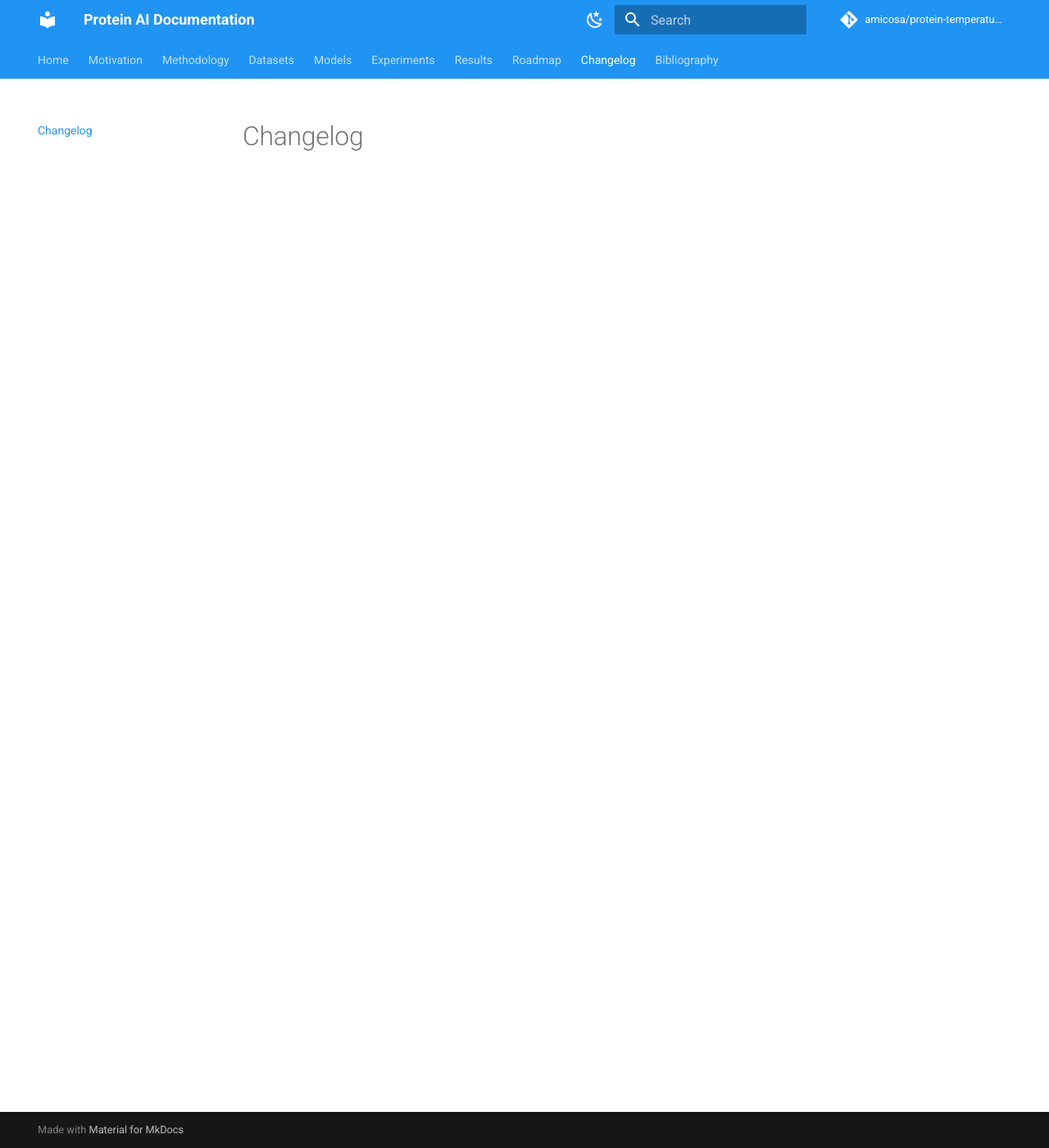
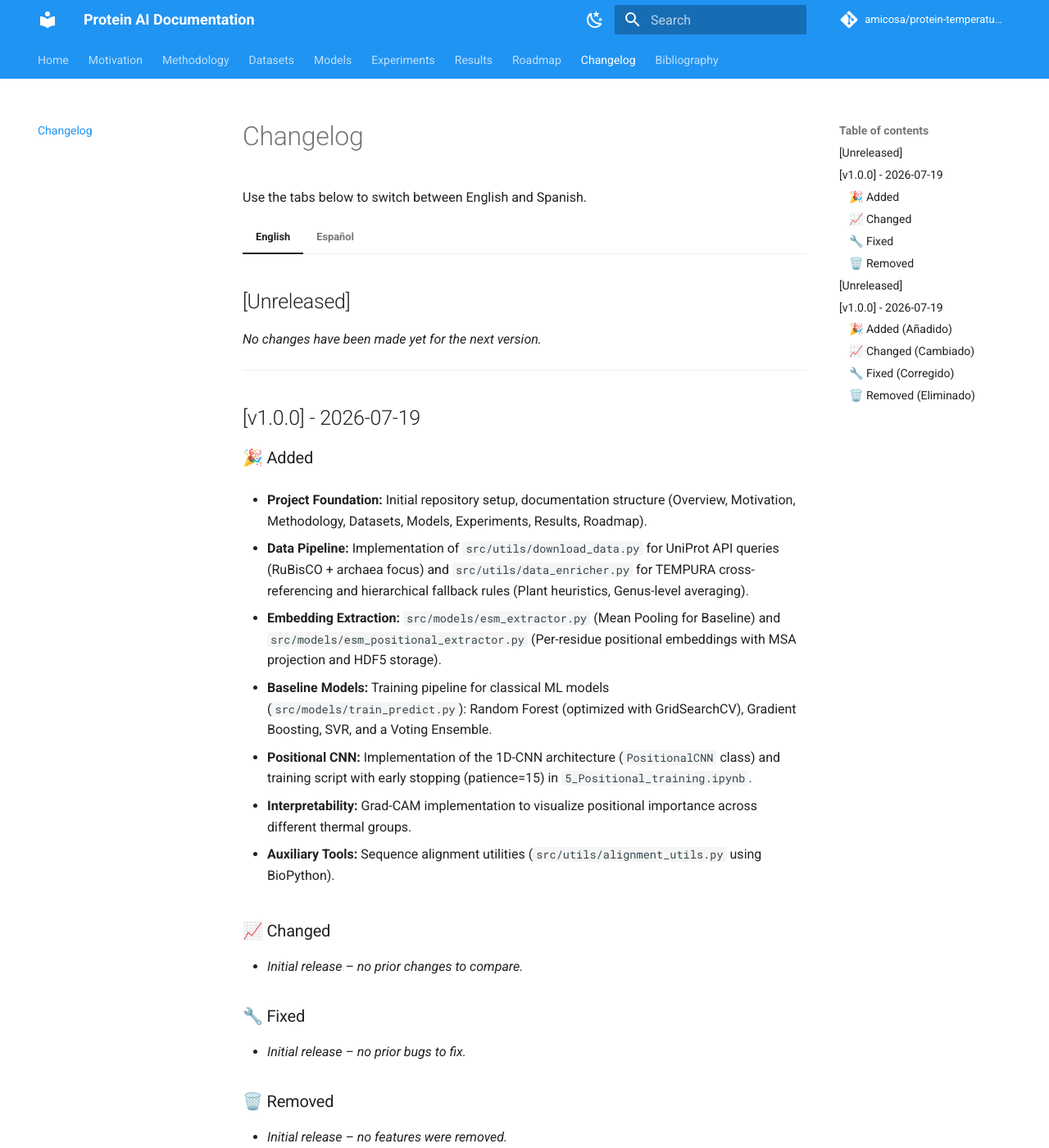
Before and after one commit to amicosa/protein-temperature-prediction-docs, an MkDocs documentation site: the page built from docs/changelog.md, in a window 1280 px wide and 1400 px high. Shown: the whole window at 82% size. Built offline with MkDocs 1.6.1 and Material for MkDocs 9.7.7, drawn with Linux system fonts in a browser that asks for light colours; comment, search, counter and statistics services are not loaded.

Commit message:
Update changelog with initial release details in English and Spanish

```diff
--- a/docs/changelog.md
+++ b/docs/changelog.md
@@ -1 +1,72 @@
 # Changelog
+
+Use the tabs below to switch between English and Spanish.
+
+=== "English"
+
+    ## [Unreleased]
+
+    *No changes have been made yet for the next version.*
+
+    ---
+
+    ## [v1.0.0] - 2026-07-19
+
+    ### 🎉 Added
+    - **Project Foundation:** Initial repository setup, documentation structure (Overview, Motivation, Methodology, Datasets, Models, Experiments, Results, Roadmap).
+
+    - **Data Pipeline:** Implementation of `src/utils/download_data.py` for UniProt API queries (RuBisCO + archaea focus) and `src/utils/data_enricher.py` for TEMPURA cross-referencing and hierarchical fallback rules (Plant heuristics, Genus-level averaging).
+
+    - **Embedding Extraction:** `src/models/esm_extractor.py` (Mean Pooling for Baseline) and `src/models/esm_positional_extractor.py` (Per-residue positional embeddings with MSA projection and HDF5 storage).
+
+    - **Baseline Models:** Training pipeline for classical ML models (`src/models/train_predict.py`): Random Forest (optimized with GridSearchCV), Gradient Boosting, SVR, and a Voting Ensemble.
+
+    - **Positional CNN:** Implementation of the 1D-CNN architecture (`PositionalCNN` class) and training script with early stopping (patience=15) in `5_Positional_training.ipynb`.
+
+    - **Interpretability:** Grad-CAM implementation to visualize positional importance across different thermal groups.
+
+    - **Auxiliary Tools:** Sequence alignment utilities (`src/utils/alignment_utils.py` using BioPython).
+
+    ### 📈 Changed
+    - *Initial release – no prior changes to compare.*
+
+    ### 🔧 Fixed
+    - *Initial release – no prior bugs to fix.*
+
+    ### 🗑️ Removed
+    - *Initial release – no features were removed.*
+
+
+=== "Español"
+
+    ## [Unreleased]
+
+    *No se han realizado cambios aún para la próxima versión.*
+
+    ---
+
+    ## [v1.0.0] - 2026-07-19
+
+    ### 🎉 Added (Añadido)
+    - **Fundación del proyecto:** Configuración inicial del repositorio, estructura de documentación (Overview, Motivation, Methodology, Datasets, Models, Experiments, Results, Roadmap).
+
+    - **Pipeline de datos:** Implementación de `src/utils/download_data.py` para consultas a la API de UniProt (RuBisCO + arqueas) y `src/utils/data_enricher.py` para el cruce con TEMPURA y reglas de fallback jerárquicas (heurística de plantas, promedio por género).
+
+    - **Extracción de embeddings:** `src/models/esm_extractor.py` (Mean Pooling para Baseline) y `src/models/esm_positional_extractor.py` (Embeddings posicionales por residuo con proyección MSA y almacenamiento HDF5).
+
+    - **Modelos Baseline:** Pipeline de entrenamiento para modelos clásicos de ML (`src/models/train_predict.py`): Random Forest (optimizado con GridSearchCV), Gradient Boosting, SVR y Ensemble (Voting).
+
+    - **CNN Posicional:** Implementación de la arquitectura 1D-CNN (clase `PositionalCNN`) y script de entrenamiento con early stopping (paciencia=15) en `5_Positional_training.ipynb`.
+
+    - **Interpretabilidad:** Implementación de Grad-CAM para visualizar la importancia posicional en diferentes grupos térmicos.
+
+    - **Herramientas auxiliares:** Utilidades de alineamiento de secuencias (`src/utils/alignment_utils.py` usando BioPython).
+
+    ### 📈 Changed (Cambiado)
+    - *Lanzamiento inicial – no hay cambios previos para comparar.*
+
+    ### 🔧 Fixed (Corregido)
+    - *Lanzamiento inicial – no hay errores previos que corregir.*
+
+    ### 🗑️ Removed (Eliminado)
+    - *Lanzamiento inicial – no se eliminaron características.*
```
